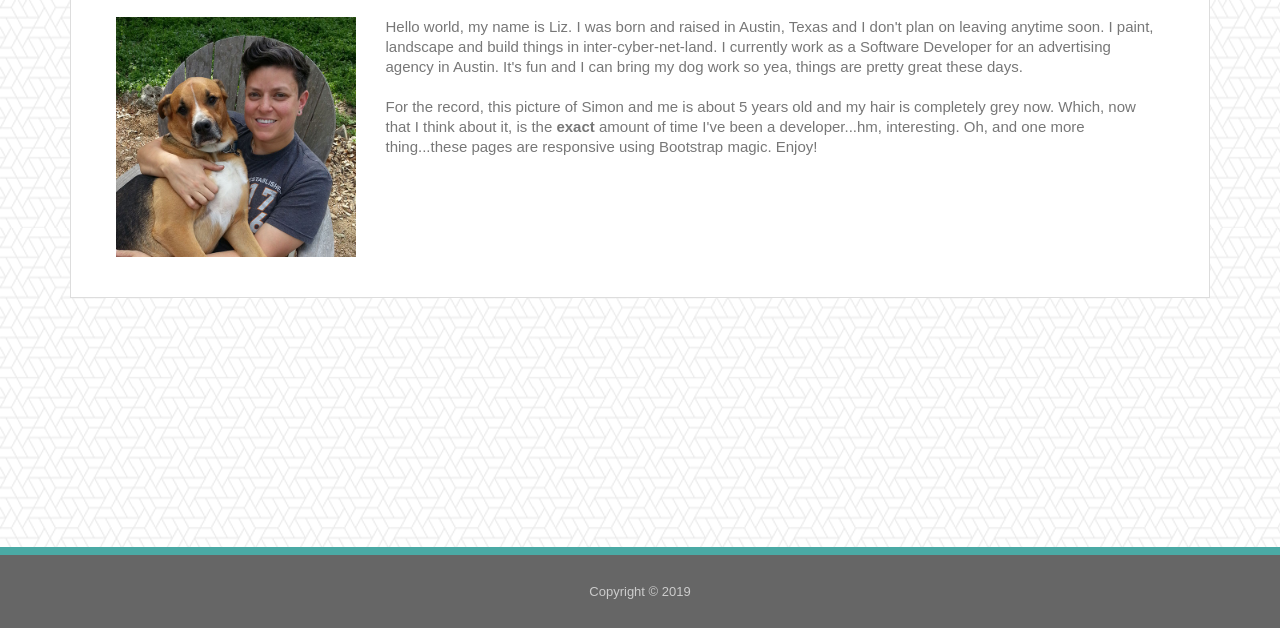
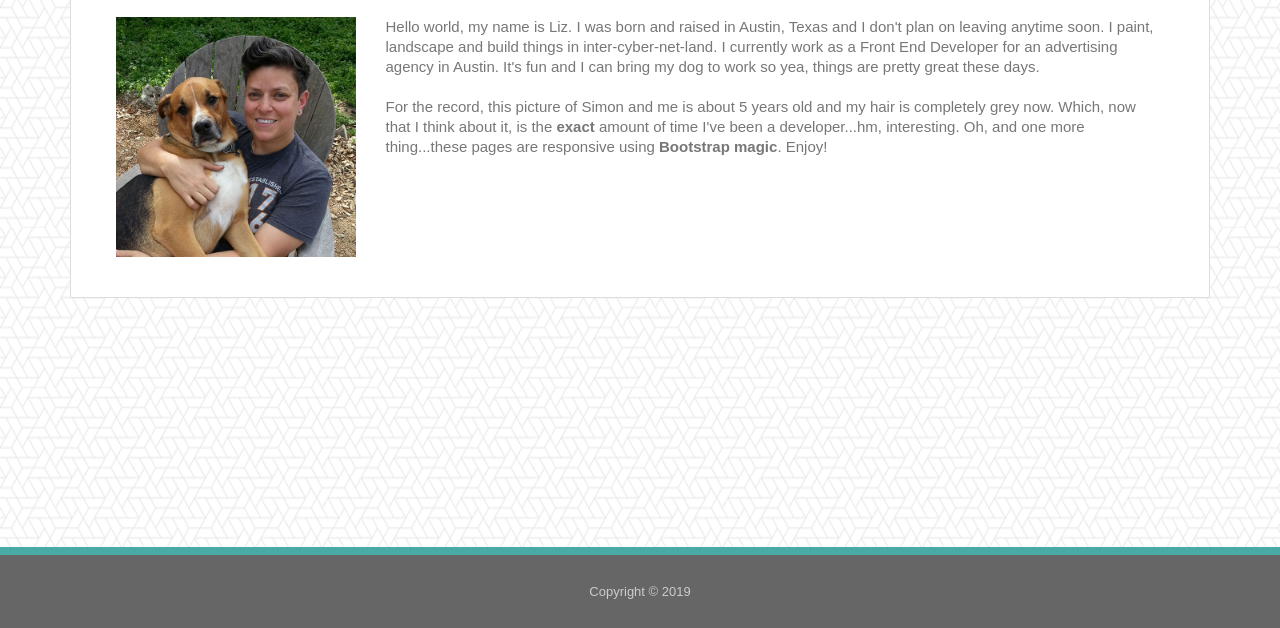
Before and after one commit to liz-guenthner/Bootstrap-Portfolio, a plain HTML site: page index.html in a window 1280 px wide. Shown: the part 172-800 px from the top of the page. Drawn offline with nearby package versions, Linux system fonts and the light colour scheme.

Commit message:
update copy and add <strong> tag

```diff
--- a/index.html
+++ b/index.html
@@ -48,7 +48,7 @@
               <img class="liz-pic img-responsive" src="assets/images/liz-and-simon.jpg" alt="pic">
             </div>
             <div class="col-xs-12 col-md-6 col-lg-9">
-              <p>Hello world, my name is Liz. I was born and raised in Austin, Texas and I don't plan on leaving anytime soon. I paint, landscape and build things in inter-cyber-net-land. I currently work as a Software Developer for an advertising agency in Austin. It's fun and I can bring my dog work so yea, things are pretty great these days.</p><p>For the record, this picture of Simon and me is about 5 years old and my hair is completely grey now. Which, now that I think about it, is the <strong>exact</strong> amount of time I've been a developer...hm, interesting. Oh, and one more thing...these pages are responsive using Bootstrap magic. Enjoy!</p>
+              <p>Hello world, my name is Liz. I was born and raised in Austin, Texas and I don't plan on leaving anytime soon. I paint, landscape and build things in inter-cyber-net-land. I currently work as a Front End Developer for an advertising agency in Austin. It's fun and I can bring my dog to work so yea, things are pretty great these days.</p><p>For the record, this picture of Simon and me is about 5 years old and my hair is completely grey now. Which, now that I think about it, is the <strong>exact</strong> amount of time I've been a developer...hm, interesting. Oh, and one more thing...these pages are responsive using <strong>Bootstrap magic</strong>. Enjoy!</p>
             </div>
           </div>
       </section>
```
